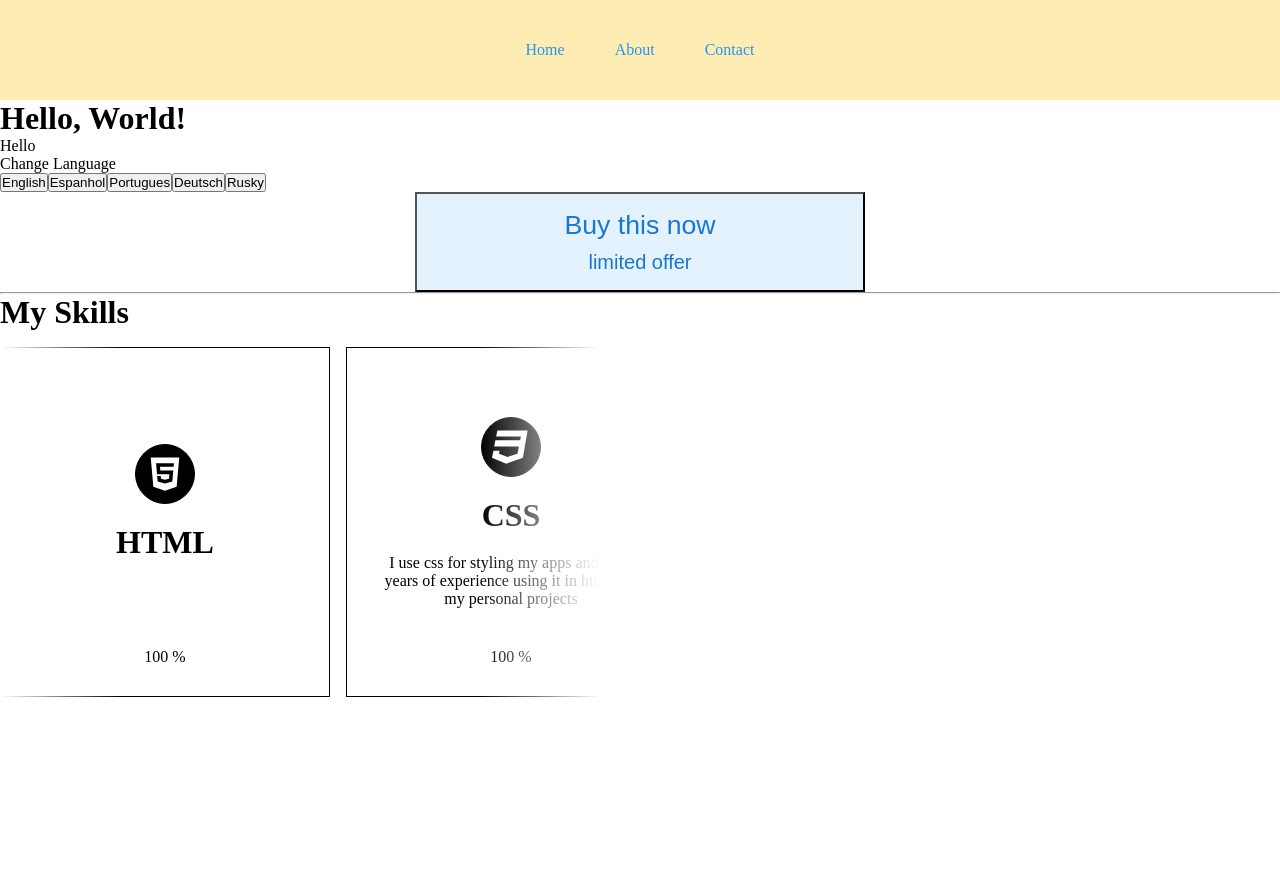
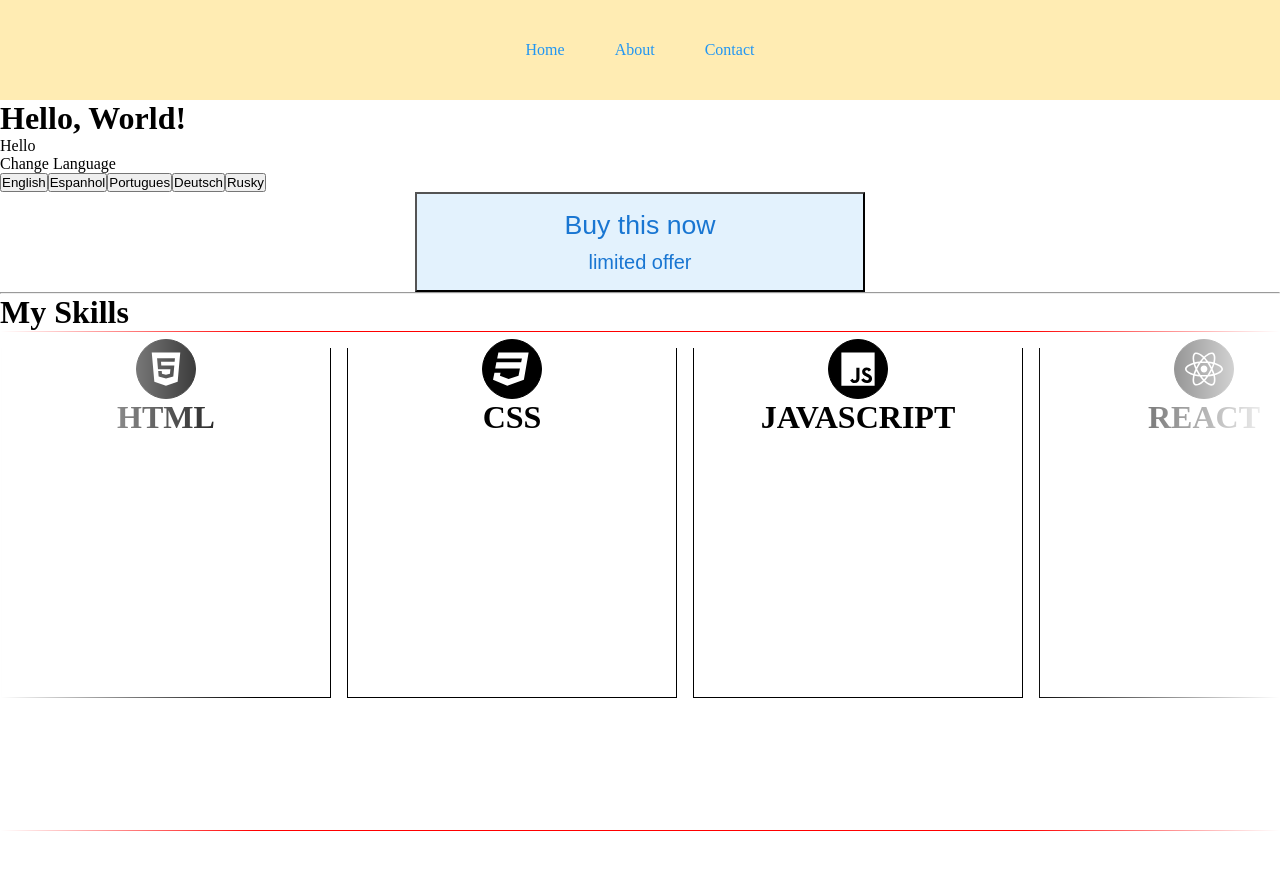
Before and after one commit to woragis/personal-page, a React (Vite) app: page / in a window 1280 px wide. Shown: the top 870 px of the page. Before the commit the page ends 811 px from the top, so only its background shows below. Built offline with nearby package versions, Linux system fonts and the light colour scheme.

Commit message:
Create flip card animation

```diff
--- a/src/sections/Skills/styles.ts
+++ b/src/sections/Skills/styles.ts
@@ -2,15 +2,6 @@ import { keyframes } from "@emotion/react";
 import styled from "@emotion/styled";
 
 export const SkillSectionContainer = styled.section`
-  /*
-  display: grid;
-  height: 350px;
-  justify-items: center;
-  align-content: center;
-  overflow-x: scroll;
-  grid-template-columns: repeat(9, 350px);
-  */
-  max-width: 600px;
   overflow: hidden;
   mask: linear-gradient(90deg, transparent, white 20%, white 80%, transparent);
   -webkit-mask: linear-gradient(
@@ -20,6 +11,10 @@ export const SkillSectionContainer = styled.section`
     white 80%,
     transparent
   );
+
+  width: 100%;
+  border: 1px solid red;
+  height: 500px;
 `;
 
 const scrollSkills = keyframes({
@@ -34,14 +29,14 @@ export const SkillScrollWrapper = styled.section`
   flex-wrap: nowrap;
   gap: 1rem;
   width: max-content;
-  animation: ${scrollSkills} 40s forwards linear infinite;
+  // animation: ${scrollSkills} 40s forwards linear infinite;
 `;
 
 interface SkillProps {
   height: string;
   width: string;
 }
-export const Skill = styled.article<SkillProps>`
+export const SkillCard = styled.article<SkillProps>`
   width: ${(_) => _.width};
   height: ${(_) => _.height};
   border: 1px solid black;
@@ -52,6 +47,29 @@ export const Skill = styled.article<SkillProps>`
   align-items: center;
   flex-direction: column;
   gap: 20px;
+  transform-style: preserve-3d; // useful for card rotation
+  transition: all 0.5s ease-in-out;
+
+  &:hover {
+    transform: rotateY(180deg);
+  }
+`;
+
+export const CardFrontFace = styled.div`
+  position: absolute;
+  width: 100%;
+  height: 100%;
+  backface-visibility: hidden;
+  background-color: white;
+`;
+
+export const CardBackFace = styled.div`
+  position: absolute;
+  width: 100%;
+  height: 100%;
+  backface-visibility: hidden;
+  transform: rotateY(180deg);
+  background-color: white;
 `;
 
 export const SkillTitle = styled.h4`
--- a/src/sections/Skills/view.tsx
+++ b/src/sections/Skills/view.tsx
@@ -1,6 +1,8 @@
 import { useSkillsModel } from "./model";
 import {
-  Skill,
+  CardBackFace,
+  CardFrontFace,
+  SkillCard,
   SkillData,
   SkillIcon,
   SkillProficiency,
@@ -14,7 +16,8 @@ export const SkillsView = ({ skills }: ReturnType<typeof useSkillsModel>) => {
   const skillsComponent = skills.map(
     ({ title, icon, text, proficiencyLevel }) => {
       return (
-        <Skill width="330px" height="350px">
+        <SkillCard width="330px" height="350px">
+          <CardFrontFace>
             <SkillIcon
               size="60px"
               color="white"
@@ -24,11 +27,14 @@ export const SkillsView = ({ skills }: ReturnType<typeof useSkillsModel>) => {
               {icon}
             </SkillIcon>
             <SkillTitle>{title}</SkillTitle>
+          </CardFrontFace>
+          <CardBackFace>
             <SkillData>
               <SkillText>{text}</SkillText>
             </SkillData>
             <SkillProficiency>{proficiencyLevel} %</SkillProficiency>
-        </Skill>
+          </CardBackFace>
+        </SkillCard>
       );
     }
   );
```
Lines whose indentation alone changed are shown as unchanged.
